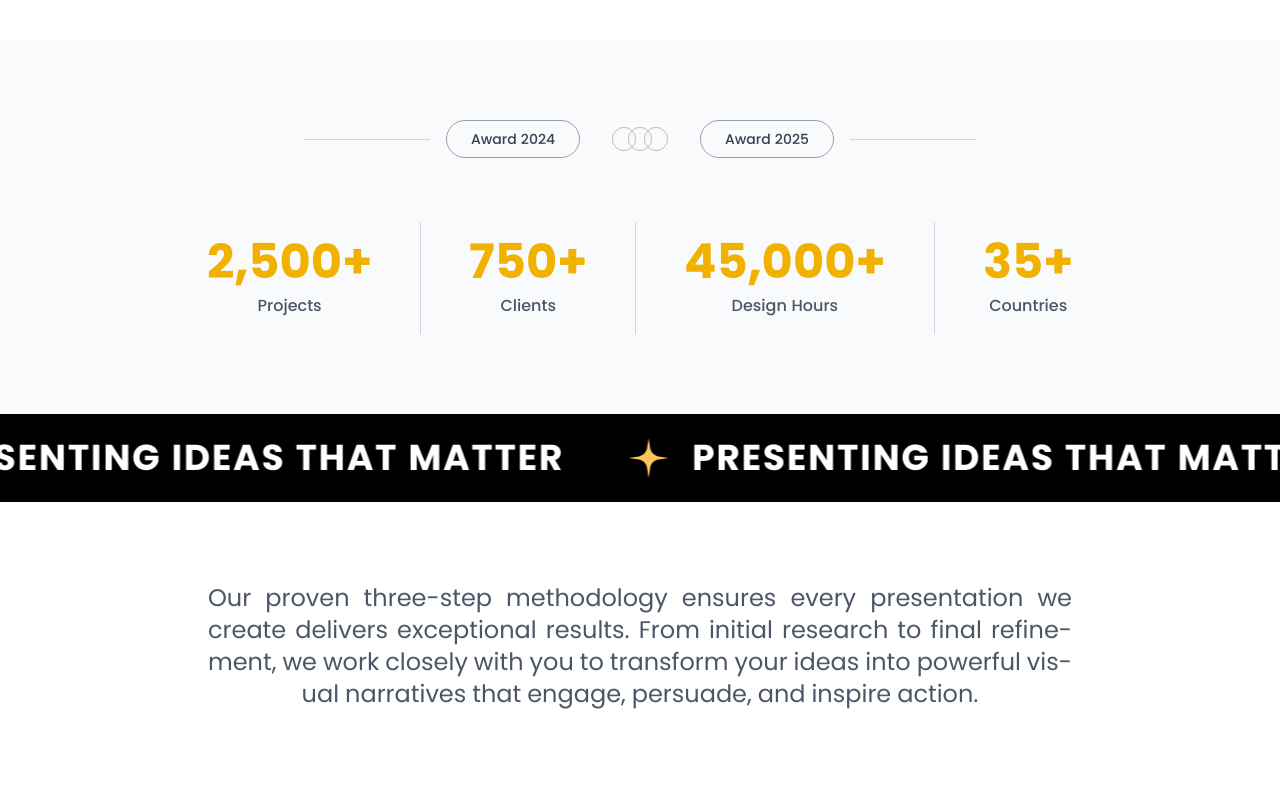
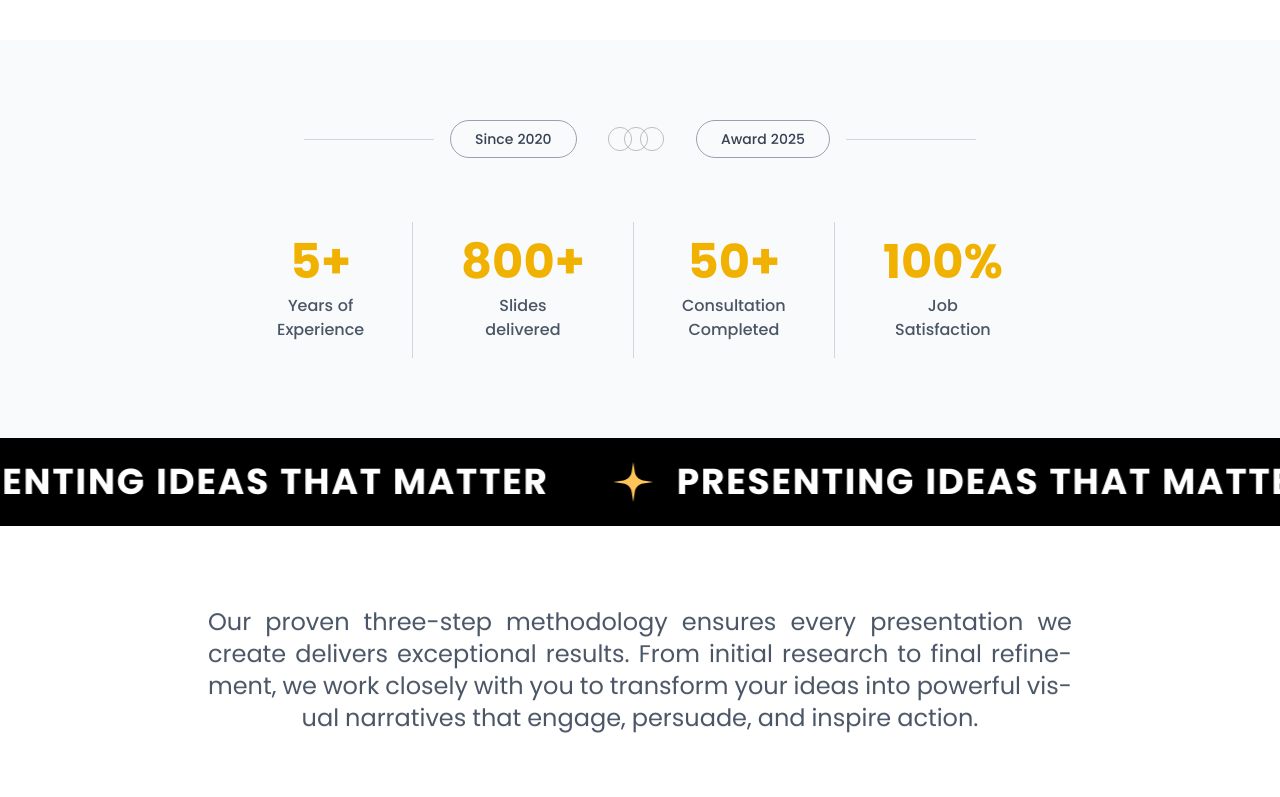
Before and after one commit to digitiohub/pptpro-react, a React (Vite) app: page / in a window 1280 px wide. Shown: the part 760-1557 px from the top of the page. Built offline with nearby package versions, Linux system fonts and the light colour scheme.

Commit message:
feat: Add CTA component with animations and navigation to contact page

```diff
--- a/src/components/Home/HomeIntro.jsx
+++ b/src/components/Home/HomeIntro.jsx
@@ -168,10 +168,30 @@ const HomeIntro = () => {
   });
 
   const stats = [
-    { name: "Projects", value: 2500, suffix: "+" },
-    { name: "Clients", value: 750, suffix: "+" },
-    { name: "Design Hours", value: 45000, suffix: "+" },
-    { name: "Countries", value: 35, suffix: "+" },
+    {
+      name: ["Years of", "Experience"],
+      value: 5,
+      suffix: "+",
+      isPercentage: false,
+    },
+    {
+      name: ["Slides", "delivered"],
+      value: 800,
+      suffix: "+",
+      isPercentage: false,
+    },
+    {
+      name: ["Consultation", "Completed"],
+      value: 50,
+      suffix: "+",
+      isPercentage: false,
+    },
+    {
+      name: ["Job", "Satisfaction"],
+      value: 100,
+      suffix: "%",
+      isPercentage: true,
+    },
   ];
 
   return (
@@ -228,7 +248,7 @@ const HomeIntro = () => {
                 backfaceVisibility: "hidden",
               }}
             >
-              Award 2024
+              Since 2020
             </motion.div>
 
             {/* Center decoration */}
@@ -289,7 +309,7 @@ const HomeIntro = () => {
           }}
         >
           {stats.map((stat, index) => (
-            <React.Fragment key={stat.name}>
+            <React.Fragment key={stat.name.join(" ")}>
               {/* Stat item */}
               <motion.div
                 className="text-center px-2 sm:px-4 md:px-6 py-2 md:py-4"
@@ -338,7 +358,12 @@ const HomeIntro = () => {
                     backfaceVisibility: "hidden",
                   }}
                 >
-                  {stat.name}
+                  {stat.name.map((line, lineIndex) => (
+                    <span key={lineIndex}>
+                      {line}
+                      {lineIndex < stat.name.length - 1 && <br />}
+                    </span>
+                  ))}
                 </motion.p>
               </motion.div>
 
--- a/src/layouts/MainLayout.jsx
+++ b/src/layouts/MainLayout.jsx
@@ -1,10 +1,13 @@
 import React from 'react'
 import { Outlet } from 'react-router-dom'
 import Footer from '../ui/menus/Footer'
+import CTA from '../ui/CTA'
+
 const MainLayout = () => {
   return (
     <div class="overflow-hidden">
     <Outlet/>
+    <CTA/>
     <Footer/>
     </div>
   )
--- /dev/null
+++ b/src/ui/CTA.jsx
@@ -0,0 +1,163 @@
+import React, { useRef } from "react";
+import { motion, useInView } from "framer-motion";
+import { useNavigate } from "react-router-dom";
+import { ArrowUpRight } from "lucide-react";
+
+// Animation variants
+const containerVariants = {
+  initial: {
+    opacity: 0,
+    transform: "translate3d(0px, 30px, 0px)",
+  },
+  animate: {
+    opacity: 1,
+    transform: "translate3d(0px, 0px, 0px)",
+    transition: {
+      type: "spring",
+      stiffness: 300,
+      damping: 20,
+      staggerChildren: 0.1,
+    },
+  },
+};
+
+const textVariants = {
+  initial: {
+    opacity: 0,
+    transform: "translate3d(0px, 20px, 0px)",
+  },
+  animate: {
+    opacity: 1,
+    transform: "translate3d(0px, 0px, 0px)",
+    transition: {
+      type: "spring",
+      stiffness: 300,
+      damping: 20,
+    },
+  },
+};
+
+const circleVariants = {
+  initial: {
+    opacity: 0,
+    scale: 0.8,
+    transform: "translate3d(0px, 0px, 0px)",
+  },
+  animate: {
+    opacity: 1,
+    scale: 1,
+    transform: "translate3d(0px, 0px, 0px)",
+    transition: {
+      type: "spring",
+      stiffness: 300,
+      damping: 20,
+      delay: 0.2,
+    },
+  },
+  hover: {
+    scale: 1.05,
+    transition: {
+      type: "spring",
+      stiffness: 400,
+      damping: 17,
+    },
+  },
+  tap: {
+    scale: 0.98,
+    transition: {
+      type: "spring",
+      stiffness: 400,
+      damping: 17,
+    },
+  },
+};
+
+const CTA = () => {
+  const ctaRef = useRef(null);
+  const navigate = useNavigate();
+
+  const isInView = useInView(ctaRef, {
+    once: true,
+    amount: 0.3,
+  });
+
+  // Handle navigation to contact page
+  const handleGetStarted = () => {
+    navigate("/contact");
+    window.scrollTo({
+      top: 0,
+      behavior: "smooth",
+    });
+  };
+
+  return (
+    <section
+      ref={ctaRef}
+      className="py-8 md:py-12 lg:py-12 px-4 md:px-12 bg-white relative overflow-hidden"
+      style={{
+        transform: "translate3d(0, 0, 0)",
+        backfaceVisibility: "hidden",
+      }}
+    >
+      <div className="container mx-auto px-4 sm:px-6 lg:px-8">
+        <motion.div
+          className="flex flex-col lg:flex-row items-center justify-between gap-8 lg:gap-12"
+          variants={containerVariants}
+          initial="initial"
+          animate={isInView ? "animate" : "initial"}
+          style={{
+            willChange: "transform, opacity",
+            transform: "translate3d(0, 0, 0)",
+            backfaceVisibility: "hidden",
+          }}
+        >
+          {/* Left side - Text content */}
+          <div className="flex-1 text-center lg:text-left">
+            {/* Main heading with yellow period */}
+            <motion.h2
+              className="text-4xl md:text-5xl lg:text-6xl xl:text-7xl font-normal text-black leading-tight tracking-tight"
+              variants={textVariants}
+              initial="initial"
+              animate={isInView ? "animate" : "initial"}
+              style={{
+                willChange: "transform, opacity",
+                transform: "translate3d(0, 0, 0)",
+                backfaceVisibility: "hidden",
+              }}
+            >
+              LET'S START YOUR NEXT
+              <br />
+              DREAM PROJECT<span className="text-yellow-500">.</span>
+            </motion.h2>
+          </div>
+
+          {/* Right side - CTA Circle */}
+          <div className="flex-shrink-0">
+            <motion.button
+              className="w-20 h-20 md:w-28 md:h-28 lg:w-28 lg:h-28 xl:w-32 xl:h-32 border-2 border-yellow-500 rounded-full flex items-center justify-center cursor-pointer group hover:bg-yellow-500 hover:border-yellow-500 transition-colors duration-300"
+              variants={circleVariants}
+              initial="initial"
+              animate={isInView ? "animate" : "initial"}
+              whileHover="hover"
+              whileTap="tap"
+              onClick={handleGetStarted}
+              style={{
+                willChange: "transform, opacity, scale",
+                transform: "translate3d(0, 0, 0)",
+                backfaceVisibility: "hidden",
+                transformOrigin: "center",
+              }}
+            >
+              <ArrowUpRight
+                size={32}
+                className="text-yellow-500 group-hover:text-black group-hover:rotate-45 transition-all duration-300 md:w-10 md:h-10 lg:w-12 lg:h-12"
+              />
+            </motion.button>
+          </div>
+        </motion.div>
+      </div>
+    </section>
+  );
+};
+
+export default CTA;
```
